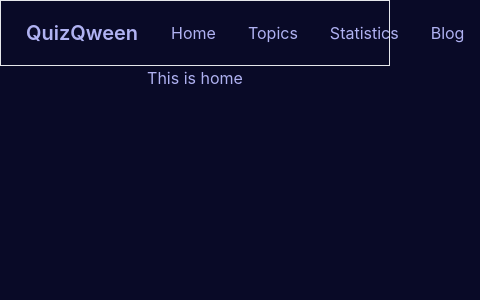
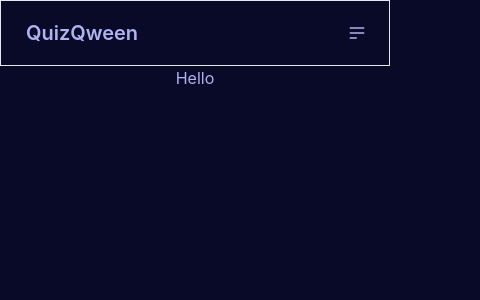
Before and after one commit to FaizulOsman/quiz_crackerz-client-repo, a React (Create React App) app: page / in a window 390 px wide. Shown: the top 300 px of the page, 480 px wide, since content can reach past the window. Built offline with nearby package versions, Linux system fonts and the light colour scheme.

Commit message:
navbar added

```diff
--- a/src/components/Home.jsx
+++ b/src/components/Home.jsx
@@ -1,7 +1,7 @@
 import React from "react";
 
 const Home = () => {
-  return <div>This is home</div>;
+  return <div>Hello</div>;
 };
 
 export default Home;
--- a/src/components/Navbar.jsx
+++ b/src/components/Navbar.jsx
@@ -3,13 +3,51 @@
 
 const Navbar = () => {
   return (
-    <div>
     <div className="navbar bg-base-100 border">
-        <div className="flex-1">
+      <div className="navbar-start">
         <Link className="btn btn-ghost normal-case text-xl">QuizQween</Link>
       </div>
-        <div className="flex-none">
+
+      <div className="navbar-end">
+        <div className="dropdown dropdown-end">
+          <div className="hidden md:block">
             <ul className="menu menu-horizontal p-0">
+              <li>
+                <Link to="/">Home</Link>
+              </li>
+              <li>
+                <Link to="/topics">Topics</Link>
+              </li>
+              <li>
+                <Link to="/statistics">Statistics</Link>
+              </li>
+              <li>
+                <Link to="/blog">Blog</Link>
+              </li>
+            </ul>
+          </div>
+
+          <div className="md:hidden">
+            <label tabIndex={0} className="btn btn-ghost btn-circle">
+              <svg
+                xmlns="http://www.w3.org/2000/svg"
+                className="h-5 w-5"
+                fill="none"
+                viewBox="0 0 24 24"
+                stroke="currentColor"
+              >
+                <path
+                  strokeLinecap="round"
+                  strokeLinejoin="round"
+                  strokeWidth="2"
+                  d="M4 6h16M4 12h16M4 18h7"
+                />
+              </svg>
+            </label>
+            <ul
+              tabIndex={0}
+              className="menu menu-compact dropdown-content mt-3 p-2 shadow bg-base-100 rounded-box w-52"
+            >
               <li>
                 <Link to="/">Home</Link>
               </li>
@@ -26,6 +64,7 @@
           </div>
         </div>
       </div>
+    </div>
   );
 };
 
--- a/tailwind.config.js
+++ b/tailwind.config.js
@@ -4,8 +4,10 @@
     themes: [
       {
         mytheme: {
-          primary: "#b25635",
-          secondary: "#ef9870",
+          // primary: "#b25635",
+          primary: "#1d4ed8",
+          // secondary: "#ef9870",
+          secondary: "#ff5e19",
           accent: "#3bef17",
           neutral: "#252B3C",
           // "base-100": "#2C2E63",
```
Also changed, not shown: src/images/banner.jpg (added), src/images/banner.png (added). Lines whose indentation alone changed are shown as unchanged.
